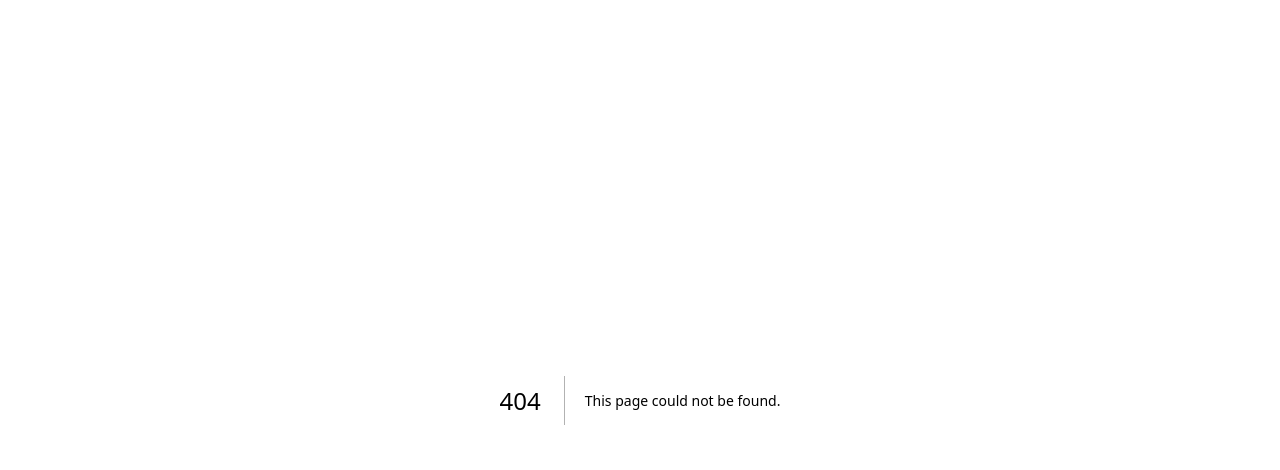
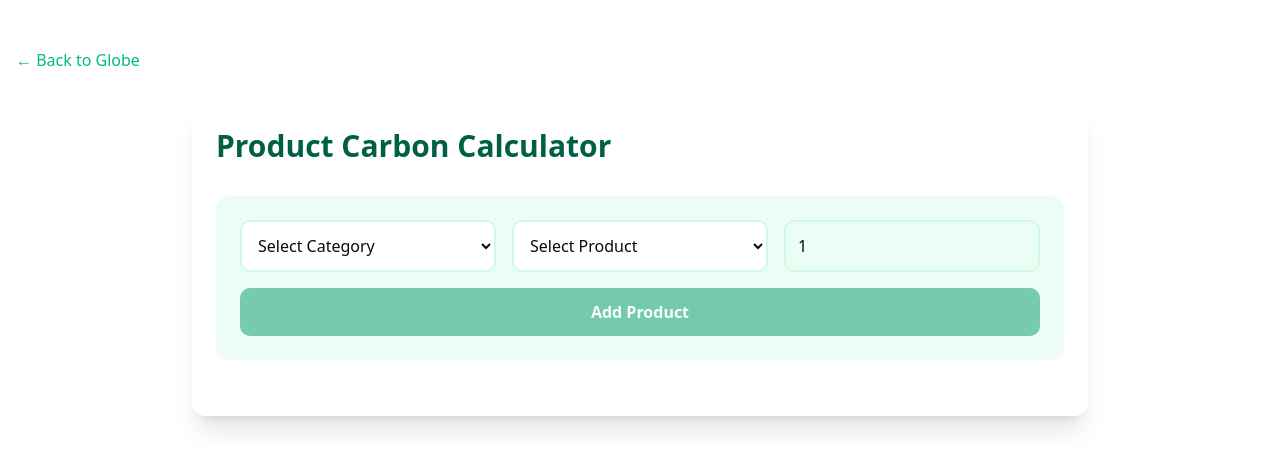
Before and after one commit to habid22/carbon.io, a Next.js app: page /calculator in a window 1280 px wide. Before the commit this address had no page. Shown: the top 470 px of the page. Built offline with nearby package versions, Linux system fonts and the light colour scheme.

Commit message:
Add CalculatorPage component; integrate ProductCalculator and StarsBackground for enhanced user experience

```diff
--- /dev/null
+++ b/app/calculator/page.tsx
@@ -0,0 +1,19 @@
+import ProductCalculator from '@/components/ProductCalculator';
+import { StarsBackground } from '@/components/star-background';
+import Link from 'next/link';
+
+export default function CalculatorPage() {
+  return (
+    <div className="min-h-screen">
+      <StarsBackground />
+      <div className="container mx-auto px-4 py-12">
+        <div className="flex justify-between items-center mb-8">
+          <Link href="/" className="text-emerald-500 hover:text-emerald-600 transition-colors">
+            ← Back to Globe
+          </Link>
+        </div>
+        <ProductCalculator />
+      </div>
+    </div>
+  );
+}
--- a/components/ProductCalculator.tsx
+++ b/components/ProductCalculator.tsx
@@ -92,7 +92,7 @@ export default function ProductCalculator() {
   };
 
   return (
-    <div className="max-w-4xl mx-auto p-6 bg-white rounded-lg shadow-lg">
+    <div className="max-w-4xl mx-auto p-6 bg-white/90 backdrop-blur-lg rounded-xl shadow-xl">
       <h2 className="text-3xl font-bold mb-8 text-emerald-800">
         Product Carbon Calculator
       </h2>
--- a/components/ui/globe-demo.tsx
+++ b/components/ui/globe-demo.tsx
@@ -415,7 +415,7 @@ export default function GlobeDemo() {
           {/* Centered Glowing Button */}
           <div className="flex justify-center mt-8">
             <a
-              href="/get-started"
+              href="/calculator"
               className="group relative inline-flex h-12 overflow-hidden rounded-full p-[1px] focus:outline-none focus:ring-2 focus:ring-emerald-400/50 transition-all duration-300 hover:shadow-[0_0_25px_-5px_rgba(16,185,129,0.5)]"
               style={{ pointerEvents: 'auto' }} // Force click events
             >
```
